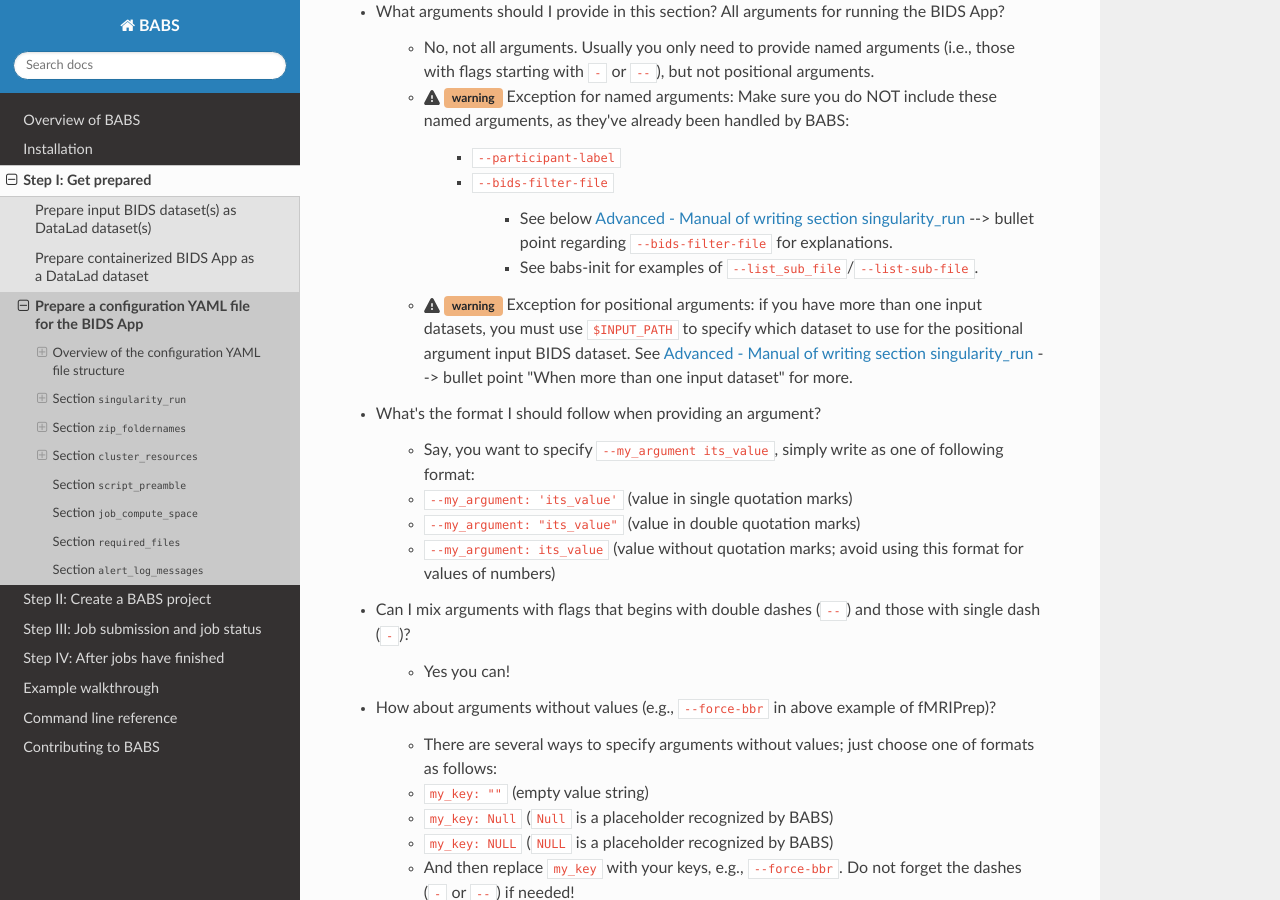
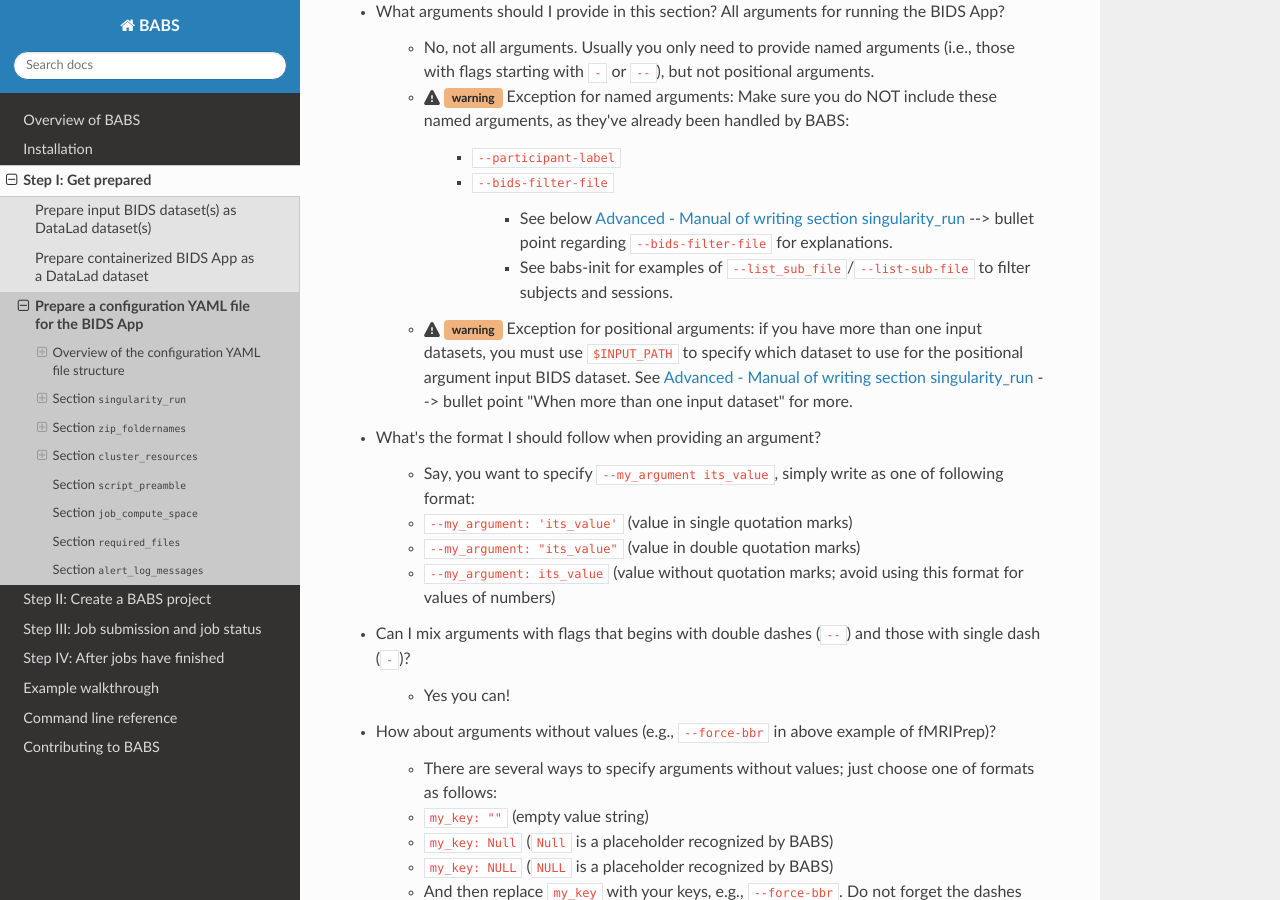
Before and after one commit to PennLINC/babs, a Sphinx documentation site: the page built from docs/source/preparation_config_yaml_file.rst, in a window 1280 px wide and 900 px high, scrolled down 3160 px. Built offline with Sphinx 7.4.7 and the Read the Docs theme 3.1.0, drawn with Linux system fonts in a browser that asks for light colours.

Commit message:
Update preparation_config_yaml_file.rst

```diff
--- a/docs/source/preparation_config_yaml_file.rst
+++ b/docs/source/preparation_config_yaml_file.rst
@@ -147,7 +147,7 @@ Basics - Manual of writing section ``singularity_run``
 
             * See below :ref:`advanced_manual_singularity_run` --> bullet point regarding
               ``--bids-filter-file`` for explanations.
-            * See :ref:`babs-init` for examples of ``--list_sub_file``/``--list-sub-file``.
+            * See :ref:`babs-init` for examples of ``--list_sub_file``/``--list-sub-file`` to filter subjects and sessions.
 
     * :octicon:`alert-fill` :bdg-warning:`warning` Exception for positional arguments: if you have more than one input datasets,
       you must use ``$INPUT_PATH`` to specify which dataset to use for the positional argument input BIDS dataset.
```
